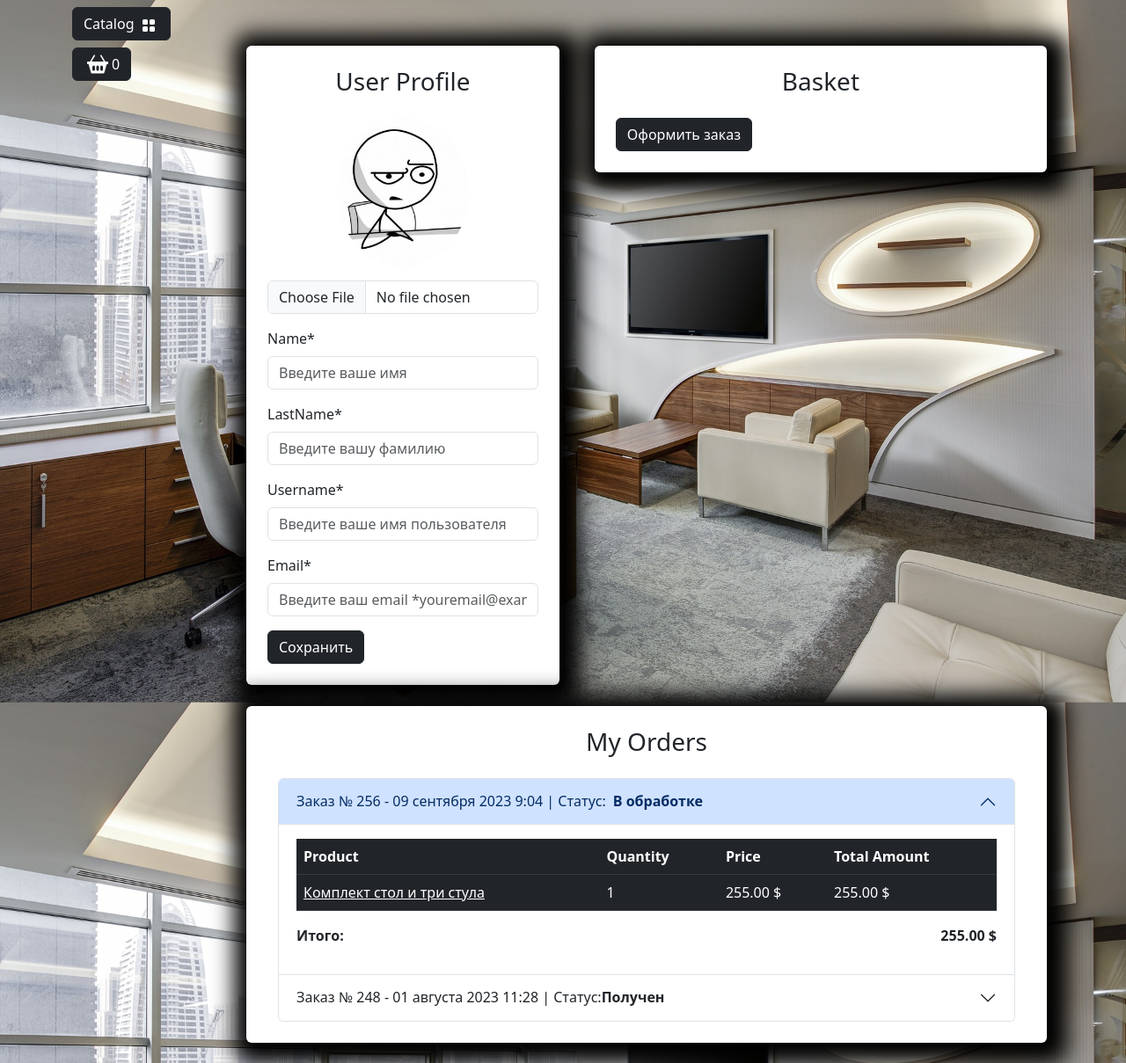
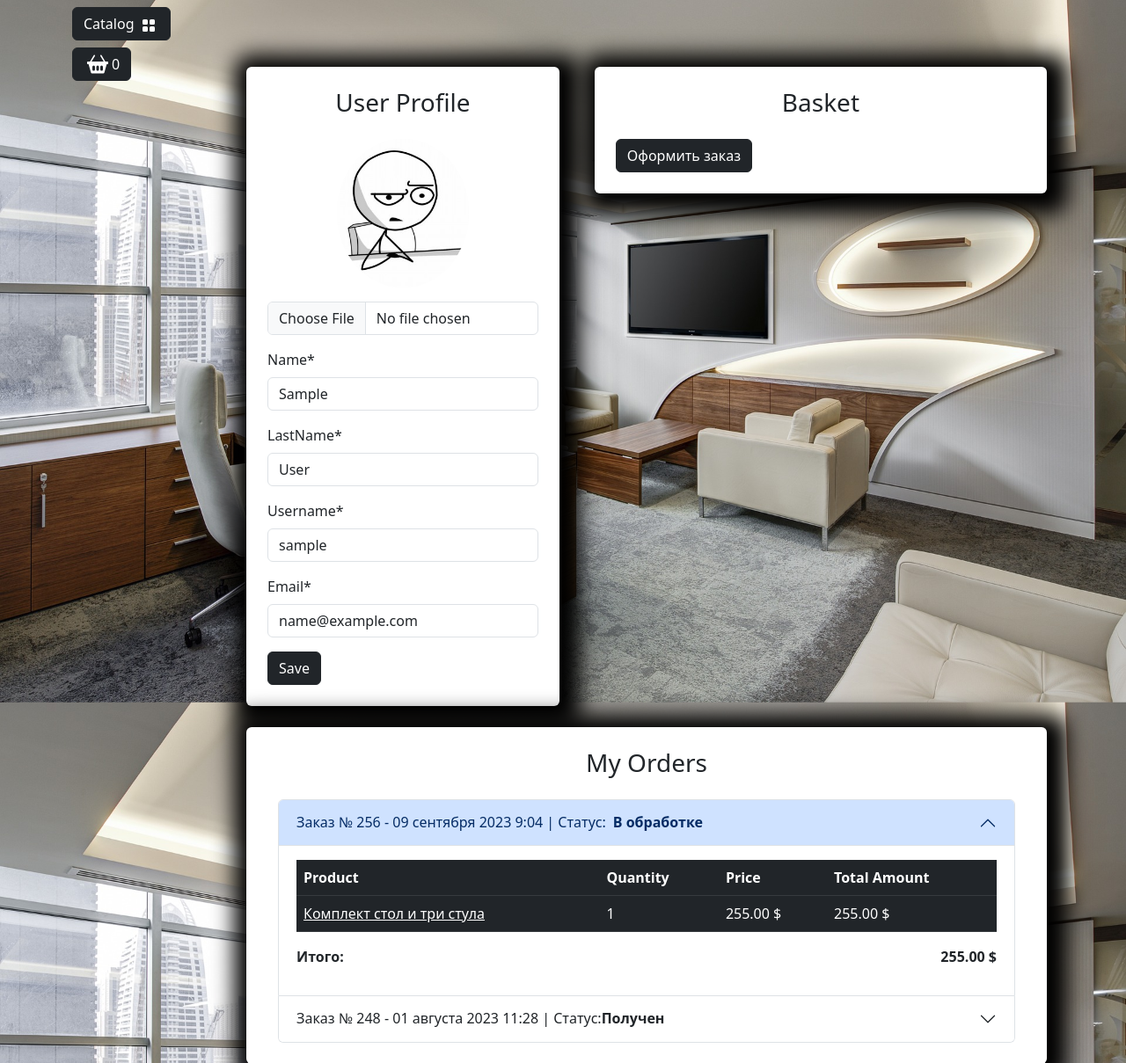
Before and after one commit to MLYTC1/Home---Website, a Django app: page /user/profile/ in a window 1280 px wide. Shown: the part 56-1265 px from the top of the page at 88% size. Run offline with Django 4.2, Linux system fonts and the light colour scheme; the visitor is signed in with stand-in values (Sample User, id 1); data comes from the database, SQL or seed files in the repository; some libraries are stand-ins or nearby versions.

Commit message:
Profile Form, Controller & Notifications Are Ready

```diff
--- a/templates/includes/notifications.html
+++ b/templates/includes/notifications.html
@@ -13,3 +13,30 @@
         </div>
     </div>
 {% endif %}
+
+
+
+
+<div class="container mt-4">
+    <div class="row justify-content-center">
+        <div class="col-md-6">
+            {% if messages %}
+                {% for message in messages %}
+                    {% if message.tags == 'success' %}
+                    <div id="notification" class="position-fixed start-50 translate-middle-x z-3 alert alert-success fade show custom-shadow" role="alert">
+                        {{ message }}
+                    </div>
+                    {% endif %}
+                    {% if message.tags == 'warning' %}
+                    <div id="notification" class="position-fixed start-50 translate-middle-x z-3 alert alert-danger fade show custom-shadow" role="alert">
+                        {{ message }}
+                    </div>
+                    {% endif %}
+                {% endfor %}
+            {% else %}
+            <div id="jq-notification" class="position-fixed start-50 translate-middle-x z-3 alert alert-success fade show custom-shadow" style="display: none;" role="alert">
+            </div>
+            {% endif %}
+        </div>
+    </div>
+</div>
--- a/users/forms.py
+++ b/users/forms.py
@@ -1,5 +1,5 @@
 from django import forms
-from django.contrib.auth.forms import AuthenticationForm, UserCreationForm
+from django.contrib.auth.forms import AuthenticationForm, UserCreationForm, UserChangeForm
 
 from users.models import User
 
@@ -12,7 +12,6 @@
 
     username = forms.CharField()
     password = forms.CharField()
-
 
 
 class UserRegistrationForm(UserCreationForm):
@@ -36,12 +35,53 @@
     password2 = forms.CharField()
 
 
+class ProfileForm(UserChangeForm):
+    class Meta:
+        model = User
+        fields = (
+            "image",
+            "first_name",
+            "last_name",
+            "username",
+            "email",
+            )
 
+    image = forms.ImageField(required=False)
+    first_name = forms.CharField()
+    last_name = forms.CharField()
+    username = forms.CharField()
+    email = forms.CharField()
 
+    # class UserProfileView(LoginRequiredMixin, CacheMixin , UpdateView):
+    # template_name = 'users/profile.html'
+    # form_class = ProfileForm
+    # success_url = reverse_lazy('users:profile')
 
+    # def get_object(self, queryset=None):
+    #     return self.request.user
 
+    # def form_valid(self, form):
+    #     messages.success(self.request, "Профайл успешно обновлен")
+    #     return super().form_valid(form)
 
+    # def form_invalid(self, form):
+    #     messages.error(self.request, "Произошла ошибка")
+    #     return super().form_invalid(form)
 
+    # def get_context_data(self, **kwargs):
+    #     context = super().get_context_data(**kwargs)
+    #     context['title'] = 'Home - Кабинет'
+
+    #     # Можно вынести сам запрос в отдельный метод этого класса контроллера
+    #     orders = Order.objects.filter(user=self.request.user).prefetch_related(
+    #             Prefetch(
+    #                 "orderitem_set",
+    #                 queryset=OrderItem.objects.select_related("product"),
+    #             )
+    #         ).order_by("-id")
+
+    #     context['orders'] = self.set_get_cache(orders, f"user_{self.request.user.id}_orders", 60)
+    #     return context
 
     # username = forms.CharField(
     #     label='Name',
--- a/users/templates/users/profile.html
+++ b/users/templates/users/profile.html
@@ -10,38 +10,72 @@
                 <div class="col-md-5">
                     <div class=" bg-white p-4 mb-4 mx-2 rounded custom-shadow">
                         <h3 class="text-center mb-4">User Profile</h3>
-                        <form>
+                        <form action="{% url "users:profile" %}" method="post" enctype="multipart/form-data">
+                            {% csrf_token %}
                             <div class="row">
                                 <div class="col-md-12 mb-3 text-center">
-                                    <img src="{% static "deps/images/baseavatar.jpg" %}"
-                                        alt="Аватар пользователя" class="img-fluid rounded-circle"
-                                        style="max-width: 150px;">
-                                    <input type="file" class="form-control mt-3" id="avatar"
+                                    {% if user.image %}
+                                        <img src="{{ user.image.url }}"
+                                            alt="Аватар пользователя" class="img-fluid rounded-circle"
+                                            style="max-width: 150px;">
+                                    {% else %}
+                                        <img src="{% static "deps/images/baseavatar.jpg" %}"
+                                            alt="Аватар пользователя" class="img-fluid rounded-circle"
+                                            style="max-width: 150px;">
+                                    {% endif %}
+                                    <input type="file" class="form-control mt-3" id="id_image"
+                                        name='image'
                                         accept="image/*">
+                                        {% if form.image.errors %}
+                                        <div class="alert alert-danger alert-dismissible fade show">{{form.image.errors}}</div>
+                                        {% endif %}
                                 </div>
                                 <div class="col-md-12 mb-3">
-                                    <label for="firstName" class="form-label">Name*</label>
-                                    <input type="text" class="form-control" id="firstName"
-                                        placeholder="Введите ваше имя" value="" required>
+                                    <label for="id_first_name" class="form-label">Name*</label>
+                                    <input type="text" class="form-control" id="id_first_name"
+                                        name="first_name"
+                                        placeholder="Input First Name"
+                                        value="{{ form.first_name.value }}"
+                                        required>
+                                        {% if form.first_name.errors %}
+                                        <div class="alert alert-danger alert-dismissible fade show">{{form.first_name.errors}}</div>
+                                        {% endif %}
                                 </div>
                                 <div class="col-md-12 mb-3">
-                                    <label for="lastName" class="form-label">LastName*</label>
-                                    <input type="text" class="form-control" id="lastName"
-                                        placeholder="Введите вашу фамилию" value="" required>
+                                    <label for="id_last_name" class="form-label">LastName*</label>
+                                    <input type="text" class="form-control" id="id_last_name"
+                                        name="last_name"
+                                        placeholder="Input Last Name"
+                                        value="{{ form.last_name.value }}"
+                                        required>
+                                        {% if form.last_name.errors %}
+                                        <div class="alert alert-danger alert-dismissible fade show">{{form.last_name.errors}}</div>
+                                        {% endif %}
                                 </div>
                                 <div class="col-md-12 mb-3">
-                                    <label for="username" class="form-label">Username*</label>
-                                    <input type="text" class="form-control" id="username"
-                                        placeholder="Введите ваше имя пользователя" value="" required>
+                                    <label for="id_username" class="form-label">Username*</label>
+                                    <input type="text" class="form-control" id="id_username"
+                                        name="username"
+                                        placeholder="Input Username"
+                                        value="{{ form.username.value }}"
+                                        required>
+                                        {% if form.username.errors %}
+                                        <div class="alert alert-danger alert-dismissible fade show">{{form.username.errors}}</div>
+                                        {% endif %}
                                 </div>
                                 <div class="col-md-12 mb-3">
-                                    <label for="email" class="form-label">Email*</label>
-                                    <input type="email" class="form-control" id="email"
-                                        placeholder="Введите ваш email *youremail@example.com" value=""
+                                    <label for="id_email" class="form-label">Email*</label>
+                                    <input type="email" class="form-control" id="id_email"
+                                        name="email"
+                                        placeholder="Input Email *youremail@example.com"
+                                        value="{{ form.email.value }}"
                                         required>
+                                        {% if form.email.errors %}
+                                        <div class="alert alert-danger alert-dismissible fade show">{{form.email.errors}}</div>
+                                        {% endif %}
                                 </div>
                             </div>
-                            <button type="submit" class="btn btn-dark">Сохранить</button>
+                            <button type="submit" class="btn btn-dark">Save</button>
                         </form>
                     </div>
                 </div>
--- a/users/views.py
+++ b/users/views.py
@@ -1,8 +1,9 @@
+from django.contrib.auth.decorators import login_required
 from django.http import HttpResponseRedirect
 from django.shortcuts import redirect, render
-from django.contrib import auth
+from django.contrib import auth, messages
 from django.urls import reverse
-from users.forms import UserLoginForm, UserRegistrationForm
+from users.forms import ProfileForm, UserLoginForm, UserRegistrationForm
 
 from users.forms import UserCreationForm
 
@@ -15,6 +16,7 @@
             user = auth.authenticate(username=username, password=password)
             if user:
                 auth.login(request, user)
+                messages.success(request, f"{username}, You are Logged In")
                 return HttpResponseRedirect(reverse('main:index'))
     else:
         form = UserLoginForm()
@@ -31,6 +33,7 @@
         if form.is_valid():
             form.save()
             user = form.instance
+            messages.success(request, f"{user.username}, You are Succesfully Registered")
             auth.login(request, user)
             return HttpResponseRedirect(reverse("main:index"))
     else:
@@ -42,15 +45,27 @@
     }
     return render(request, "users/registration.html", context)
 
+@login_required
+def profile(request):
+    if request.method == "POST":
+        form = ProfileForm(data=request.POST, instance=request.user, files=request.FILES)
+        if form.is_valid():
+            form.save()
+            messages.success(request, "Profile Succesfully Updated")
+            return HttpResponseRedirect(reverse('user:profile'))
+    else:
+        form = ProfileForm(instance=request.user)
 
-def profile(request):
     context = {
         "title": "Home - Profile",
+        "form":form
 
     }
     return render(request, "users/profile.html", context)
 
 
+@login_required
 def logout(request):
+    messages.success(request, f"{request.user.username}, You are Logged Out")
     auth.logout(request)
     return redirect(reverse('main:index'))
```
